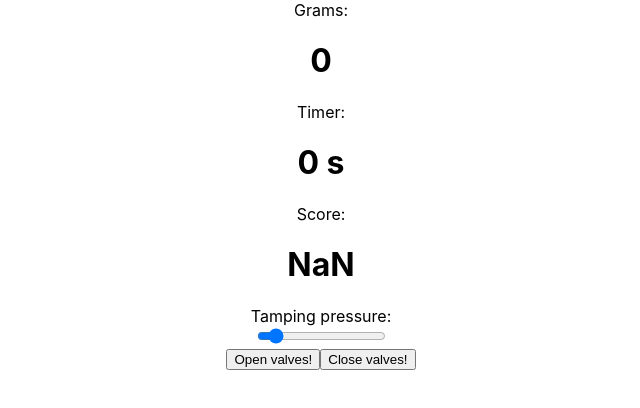
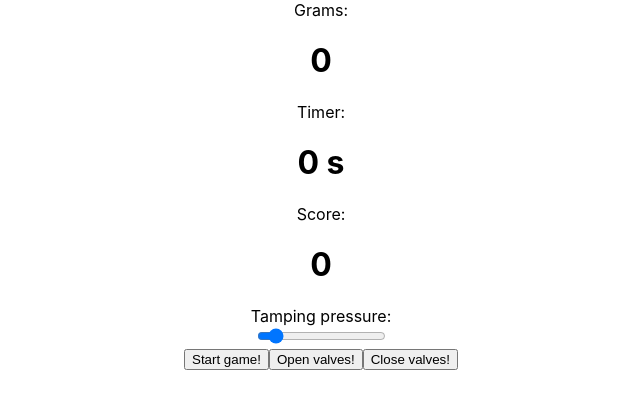
Before and after one commit to jehna/taydellinen-uutto, a React (Create React App) app: page / in a window 1280 px wide. Shown: the top 408 px of the page, without its empty margins (319-959 px from the left). Built offline with nearby package versions, Linux system fonts and the light colour scheme.

Commit message:
Add game state change based on scale reading

```diff
--- a/src/App.tsx
+++ b/src/App.tsx
@@ -10,19 +10,38 @@ const openValve = () => {
   }, 100)
 }
 
+type GameState = 'not playing' | 'playing' | 'ended'
+const COOLOFF_TIME = 500
+
 export default () => {
   const [startTime, setStartTime] = useState()
-  const [timer, setTimer] = useState()
+  const [, forceUpdate] = useState()
 
-  let stop = () => {
-    clearTimeout(timer)
-    closeValve()
-  }
   const start = useCallback(() => {
-    setStartTime(Date.now())
-    const update = () => setTimer(setTimeout(update, 30))
-    openValve()
-    update()
+    let lastTimeReadingChanged = 0
+    let lastReading = 0
+    let gameState: GameState = 'not playing'
+    let timer = -1
+    const stop = () => clearInterval(timer)
+    const watchValve = () => {
+      if (gameState === 'not playing' && readingFromScale !== 0) {
+        gameState = 'playing'
+        setStartTime(Date.now())
+      }
+
+      if (gameState === 'playing') {
+        if (lastReading !== readingFromScale) {
+          lastTimeReadingChanged = Date.now()
+          lastReading = readingFromScale
+        } else if (Date.now() - lastTimeReadingChanged >= COOLOFF_TIME) {
+          gameState = 'ended'
+          stop()
+        }
+      }
+
+      forceUpdate(Math.random())
+    }
+    timer = setInterval(watchValve, 100)
   }, [])
 
   const timePassed = startTime ? (Date.now() - startTime) / 1000 : 0
@@ -53,8 +72,9 @@ export default () => {
         />
       </div>
 
-      <button onClick={start}>Open valves!</button>
-      <button onClick={stop}>Close valves!</button>
+      <button onClick={start}>Start game!</button>
+      <button onClick={openValve}>Open valves!</button>
+      <button onClick={closeValve}>Close valves!</button>
     </div>
   )
 }
@@ -76,5 +96,5 @@ const score = (timePassed: number, readingFromScale: number) => {
     MAX_SCORE - MAX_SCORE * projectedTimeDiff * 0.1,
     MIN_SCORE
   )
-  return finalScore * percentOfTimePassed
+  return finalScore * percentOfTimePassed || 0
 }
```
